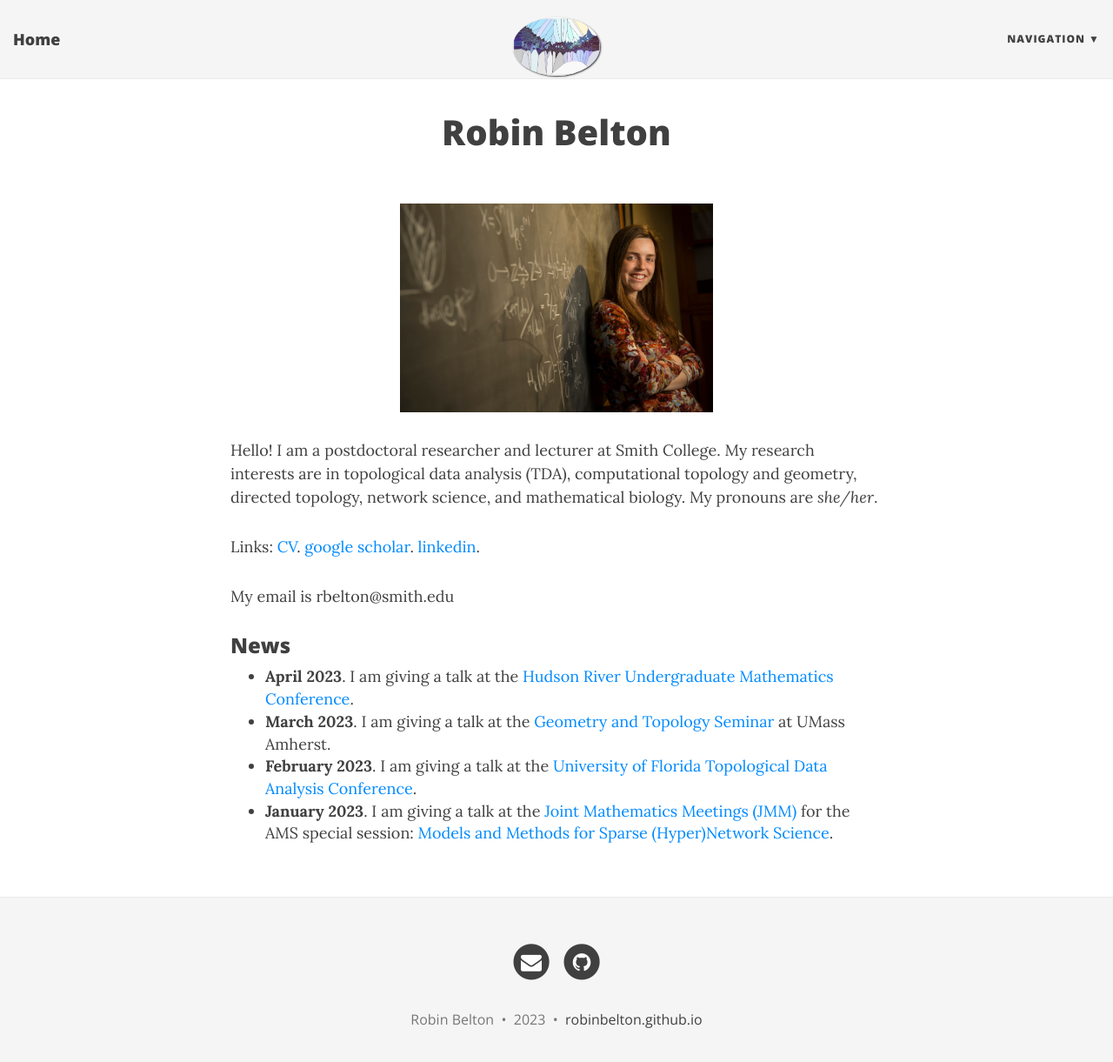
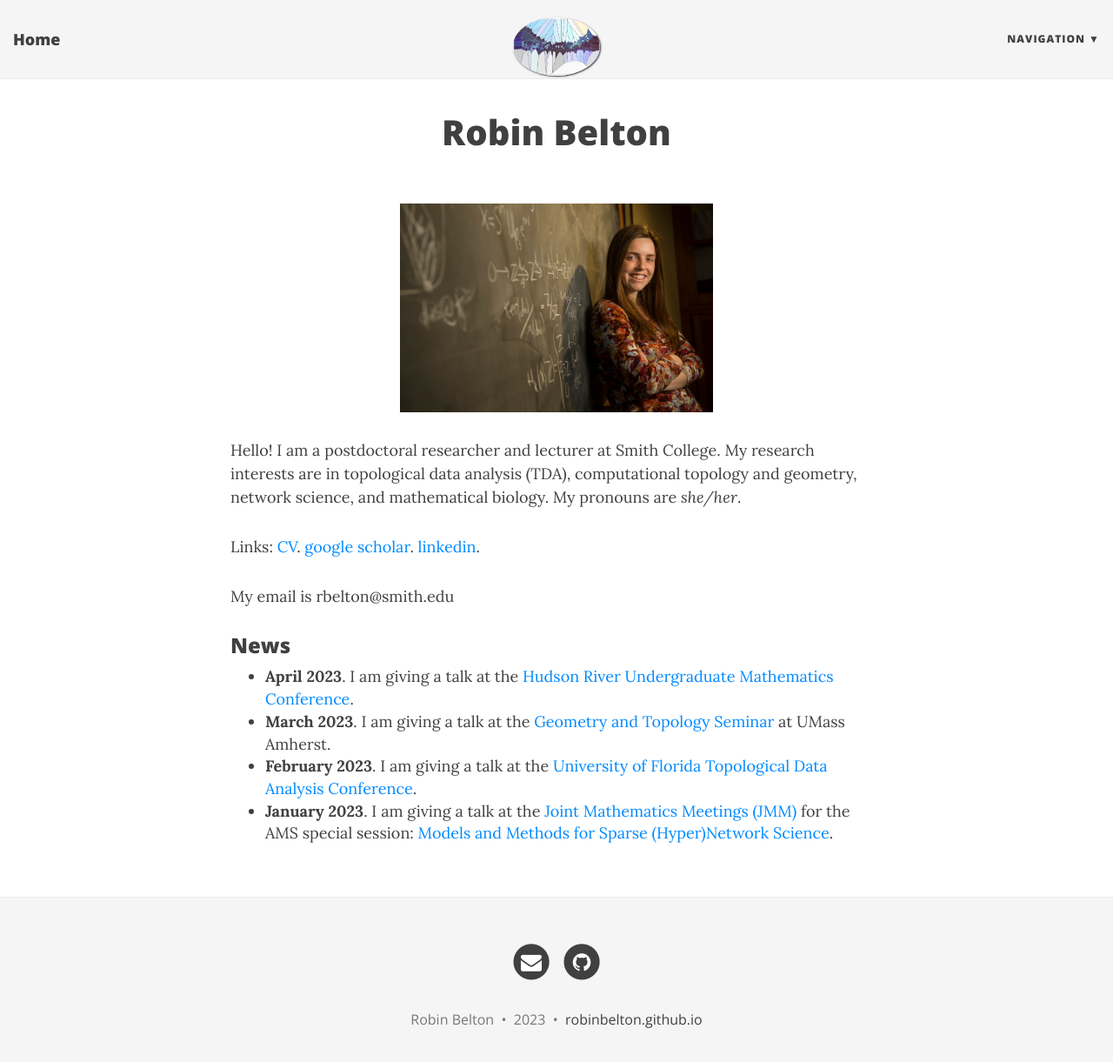
Before and after one commit to robinbelton/robinbelton.github.io, a Jekyll site: the page built from index.html, in a window 1280 px wide and 1234 px high. Shown: the top 1221 px of the window at 87% size. Built offline with Jekyll 4.4.1, drawn with Linux system fonts in a browser that asks for light colours; nearby versions of some CDN libraries; the list of posts is cut into pages by our own code.

Commit message:
Update research interests

```diff
--- a/index.html
+++ b/index.html
@@ -7,7 +7,7 @@ use-site-title: true
 
 <p style="text-align:center;"><img src="robin.jpg" width = "360" height = "240">
 
-<p> Hello! I am a postdoctoral researcher and lecturer at Smith College. My research interests are in topological data analysis (TDA), computational topology and geometry, directed topology, network science, and mathematical biology. My pronouns are <em>she/her</em>.
+<p> Hello! I am a postdoctoral researcher and lecturer at Smith College. My research interests are in topological data analysis (TDA), computational topology and geometry, network science, and mathematical biology. My pronouns are <em>she/her</em>.
 </p>
 
 
```
